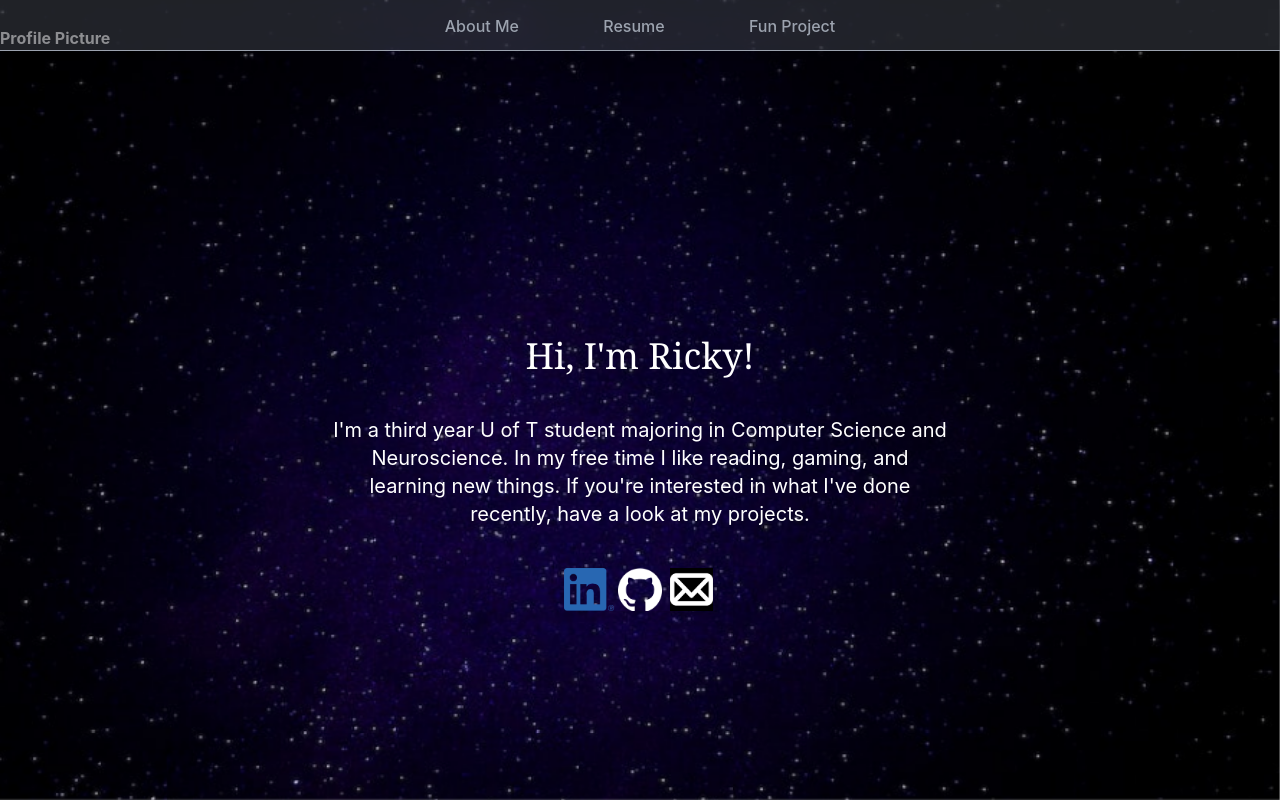
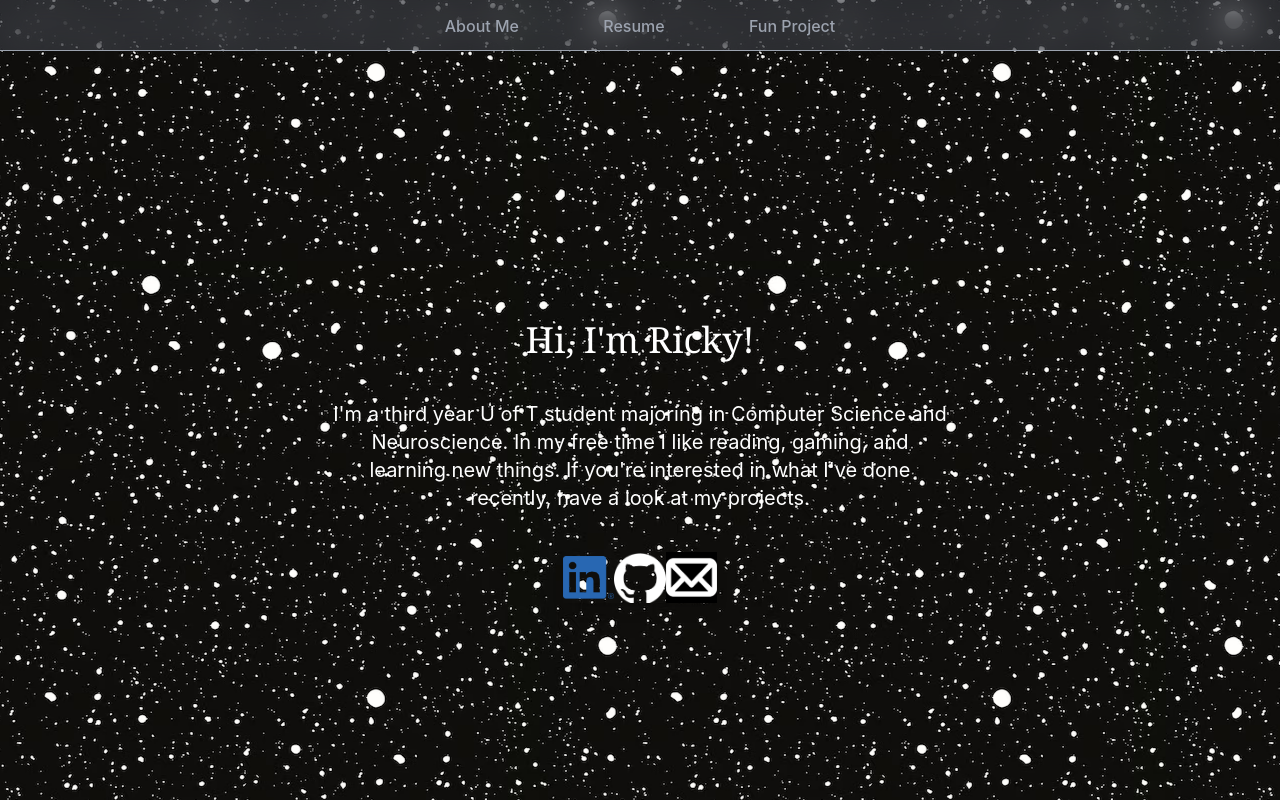
Before and after one commit to LogicCTDT/LogicCTDT.github.io, a React (Create React App) app: page / in a window 1280 px wide. Shown: the top 800 px of the page. Built offline with nearby package versions, Linux system fonts and the light colour scheme.

Commit message:
added infinite repeating background, added upwards scrollng feature for the journey effect.

```diff
--- a/src/App.js
+++ b/src/App.js
@@ -39,7 +39,6 @@ function App() {
 
   return (
     <div className="h-full w-full">
-    Amogus
     </div>
   );
 };
--- a/src/components/AboutMe.js
+++ b/src/components/AboutMe.js
@@ -1,11 +1,37 @@
 import React from 'react';
 import Links from './Links.js';
+import { useEffect} from 'react';
+import { useState } from 'react';
 
 export const AboutMe = () => {
 
+    const [transformValue, setTransformValue] = useState(80);
+
+    // Function to calculate the transform value
+    const calculateYourValue = (scrollY) => {
+        //default 75. want to lower
+        return 80 - scrollY/50
+
+    };
+
+    useEffect(() => {
+        const handleScroll = () => {
+            const newTransformValue = calculateYourValue(window.scrollY);
+            setTransformValue(newTransformValue);
+        };
+
+        // Add scroll event listener
+        window.addEventListener('scroll', handleScroll);
+
+        // Clean up the event listener
+        return () => {
+            window.removeEventListener('scroll', handleScroll);
+        };
+    }, []);
+
     return (
-        <div className="w-4/5 h-4/5 flex text-white justify-center items-center ">
-            <div className="w-3/5 h-1/5 text-center flex flex-col justify-between space-y-10">
+        <div className="w-4/5 text-white items-center align-bottom flex flex-col justify-end fixed h-[300vh]" style={{transform: `translateY(-${transformValue}%)`}}>
+            <div className="order-last w-3/5 h-[30vh] text-center flex flex-col justify-between space-y-10">
                 <span className="block text-4xl font-serif text-middle">Hi, I'm Ricky!</span>
 
                 <span className="inline-block text-middle text-xl">I'm a third year U of T student majoring in Computer Science and Neuroscience.
@@ -18,7 +44,10 @@ export const AboutMe = () => {
                 {/** consider uploading a video of me playing the piano. No face though.*/}
                 <Links />
             </div>
+
         </div>
+
+
     );
 
 }
--- a/src/components/Background1.js
+++ b/src/components/Background1.js
@@ -1,35 +1,32 @@
-import background from './StarryBackground.jpeg'
+import background from './Repeating Starry Night.avif'
 import { useState } from 'react';
 import AboutMe from "./AboutMe.js";
 
 
 export const Background1 = () => {
-    const [position, setPosition] = useState({ x: 30, y: 30 });
+  const [position, setPosition] = useState({ x: 30 });
 
   const handleMouseMove = (e) => {
-    const xOffset = ((e.clientX / window.innerWidth) * 50);
-    const yOffset = ((e.clientY / window.innerHeight) * 50);
-    setPosition({ x: xOffset, y: yOffset });
+    const xOffset = ((e.clientX / window.innerWidth)*8);
+    setPosition({x: xOffset });
 
   };
+
+
   const xConst = () => {
-    return (50 - ((30/window.innerWidth) * 50))
-  }
-  const yConst = () => {
-    return (50 - ((30/window.innerHeight) * 50))
+    return (50 - ((30/window.innerWidth)*100))
   }
   /* map 50 50 to center always. We can definetly use math to do this
   */
 
     return (
-    <div className="w-full bg-center bg-cover h-full absolute " onMouseMove={handleMouseMove}>
-    <div className=" bg-fixed w-full h-full bg-no-repeat items-center justify-center
-    overflow-x-auto overflow-y-auto flex " style={{backgroundImage: `url('${background}')`,
-    backgroundSize: '120% 120%' ,
-    backgroundPosition: `${position.x + xConst()}% ${position.y + yConst()}%`,}}>
+    <div className="bg-fixed p-20 w-full h-full bg-repeat justify-center
+    overflow-x-auto overflow-y-auto flex "  onMouseMove={handleMouseMove}  style={{backgroundImage: `url('${background}')`,
+
+    backgroundPosition: `${position.x + xConst()}%`,}}>
         <AboutMe />
     </div>
-    </div>
+
     );
 }
 
--- a/src/components/Home.js
+++ b/src/components/Home.js
@@ -3,8 +3,10 @@ import Navbar from './Navbar.js';
 import Background1 from './Background1.js';
 
 const Home = () => {
+
+
     return(
-    <div className="text-center h-screen">
+    <div className="text-center h-[300vh]">
 
     <Navbar />
 
--- a/src/components/Navbar.js
+++ b/src/components/Navbar.js
@@ -19,9 +19,6 @@ const location = useLocation();
         /// p-4 py-10 bg-gradient-to-r from-indigo-600 to-fuchsia-700 text-xl relative
         // Navbar doesn't work for small screen sizes, change later
         <nav className= {containerClasses}>
-                <div className="inline-block h-full align-middle">
-                    <div className="absolute left-0 font-bold text-gray-50 text-opacity-50 rounded-full mr-2">Profile Picture </div>
-                </div>
                 <div className="inline-block w-full mx-auto font-medium align-middle text-gray-400">
                     <Link className='mx-10' to="/"> About Me </Link>
                     <Link className='mx-10' to="/ResumePage"> Resume </Link>
```
Also changed, not shown: src/components/Repeating Starry Night.avif (added), src/components/StarryBackground.jpeg (deleted).
